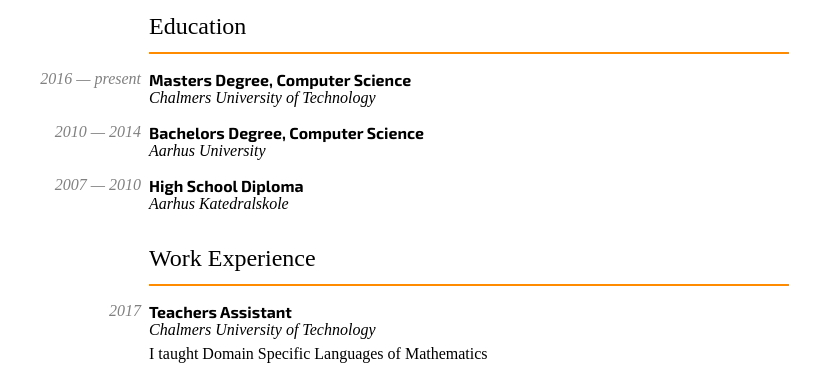
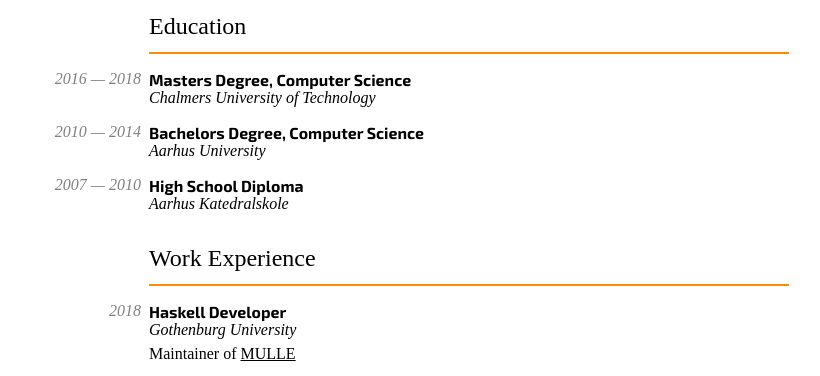
Before and after one commit to fredefox/fredefox.github.io, a plain HTML site: page curriculum/index.html in a window 1280 px wide. Shown: the part 369-745 px from the top of the page, without its empty margins (235-1055 px from the left). Drawn offline with Linux system fonts and the light colour scheme.

Commit message:
Add graduation and MULLE

```diff
--- a/curriculum/index.html
+++ b/curriculum/index.html
@@ -48,7 +48,7 @@
         <ol>
           <li>
             <h3>Masters Degree, Computer Science</h3>
-            <i class="margin">2016 &mdash; present</i>
+            <i class="margin">2016 &mdash; 2018</i>
             <em>Chalmers University of Technology</em>
           </li>
           <li>
@@ -67,6 +67,12 @@
         <h2>Work Experience</h2>
         <hr/>
         <ol>
+          <li>
+            <h3>Haskell Developer</h3>
+            <i class="margin">2018</i>
+            <em>Gothenburg University</em>
+            <p>Maintainer of <a href="https://github.com/MUSTE-Project/MULLE">MULLE</a></p>
+          </li>
           <li>
             <h3>Teachers Assistant</h3>
             <i class="margin">2017</i>
```
